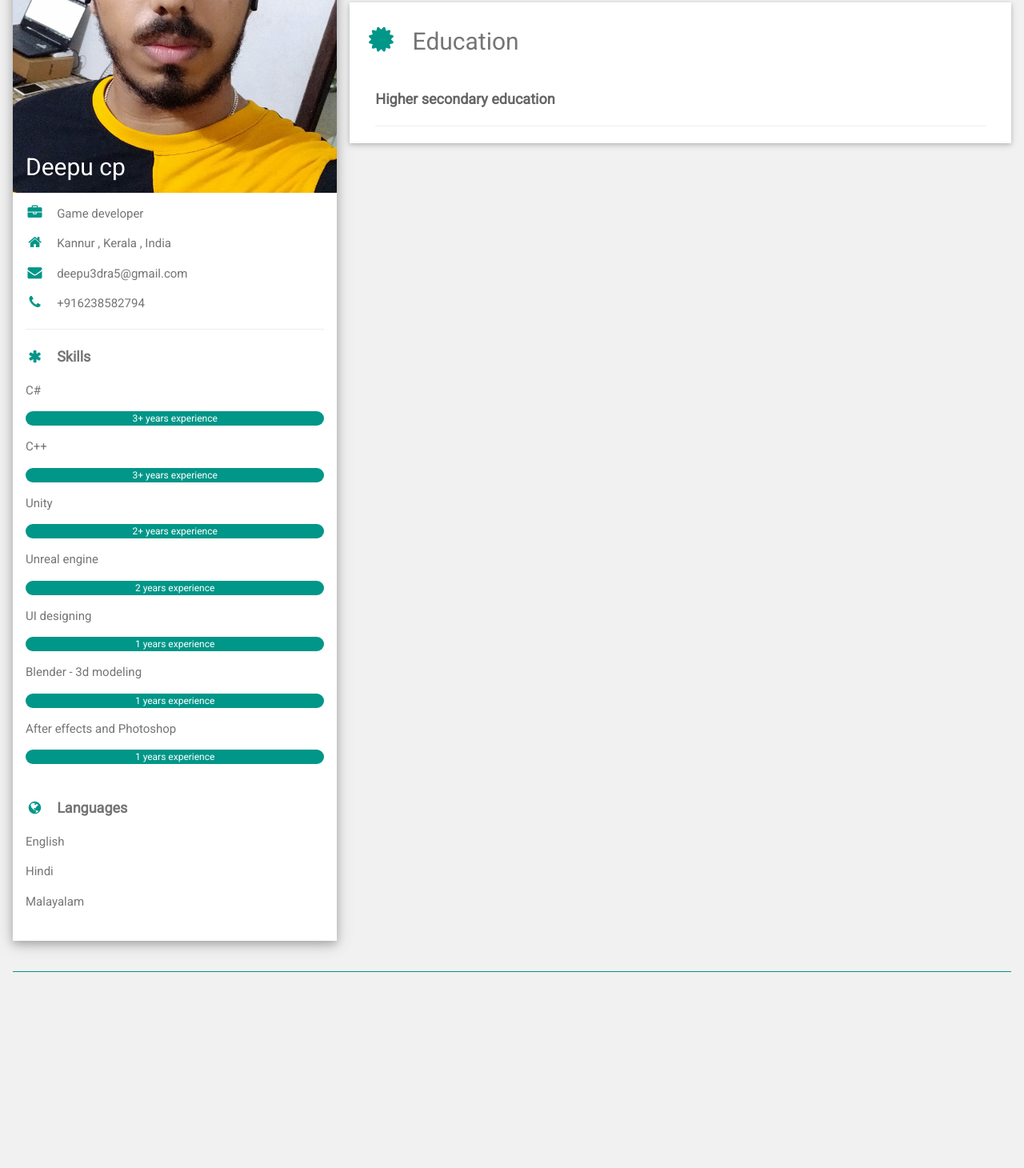
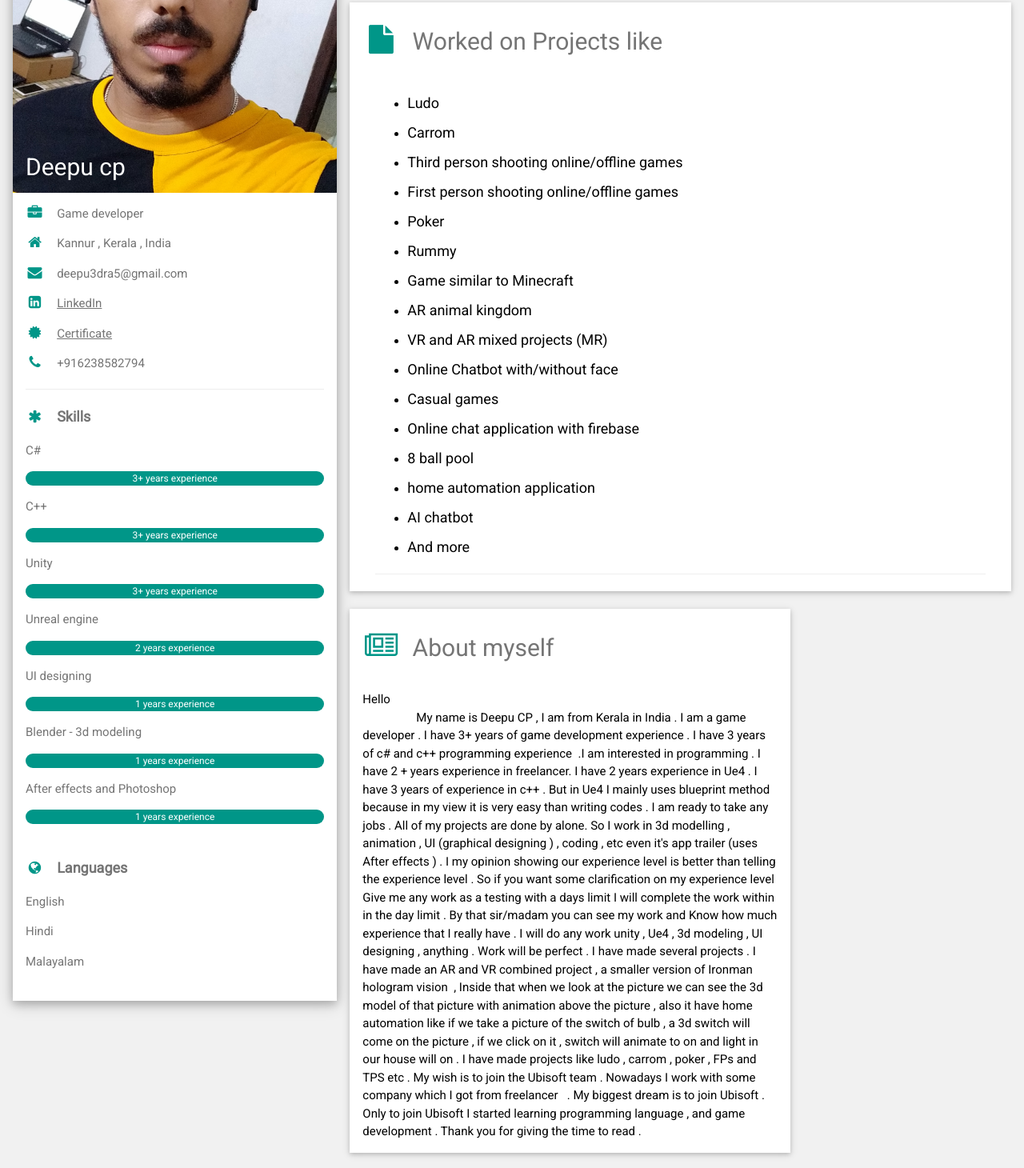
Before and after one commit to Hunterz-cyber/Hunterz-cyber.github.io, a plain HTML site: page index.html in a window 1280 px wide. Shown: the part 276-1736 px from the top of the page at 80% size. Before the commit the page ends 1491 px from the top, so only its background shows below. Drawn offline with nearby package versions, Linux system fonts and the light colour scheme.

Commit message:
Update index.html

```diff
--- a/index.html
+++ b/index.html
@@ -1,255 +1,186 @@
 <html>
-
 <title>Deepu cp online CV</title>
-
 <meta name="viewport" content="width=device-width, initial-scale=1">
-
 <link rel="stylesheet" href="https://www.w3schools.com/lib/w3.css">
-
 <link rel='stylesheet' href='https://fonts.googleapis.com/css?family=Roboto'>
-
 <link rel="stylesheet" href="https://cdnjs.cloudflare.com/ajax/libs/font-awesome/4.6.3/css/font-awesome.min.css">
-
 <style>
-
 html,body,h1,h2,h3,h4,h5,h6 {font-family: "Roboto", sans-serif}
-
 </style>
-
 <body class="w3-light-grey">
 
 <!-- Page Container -->
-
 <div class="w3-container w3-content w3-margin-top" style="max-width:1400px;">
 
   <!-- The Grid -->
-
   <div class="w3-row-padding" style="margin:0 -16px">
 
-
-
     <!-- Left Column -->
-
     <div class="w3-third">
 
-
-
       <div class="w3-white w3-text-grey w3-card-4">
-
         <div class="w3-display-container">
-
           <img src="https://hunterz-cyber.github.io/Img/IMG_20201119_135639.jpg"  style="width:100%" alt="Avatar">
-
           <div class="w3-display-bottomleft w3-container w3-text-black">
-
             <h2 style="color: white">Deepu cp</h2>
-
           </div>
-
         </div>
-
         <div class="w3-container">
-
           <p><i class="fa fa-briefcase fa-fw w3-margin-right w3-large w3-text-teal"></i>Game developer</p>
-
           <p><i class="fa fa-home fa-fw w3-margin-right w3-large w3-text-teal"></i>Kannur , Kerala , India</p>
-
           <p><i class="fa fa-envelope fa-fw w3-margin-right w3-large w3-text-teal"></i>deepu3dra5@gmail.com</p>
-
+          <p><i class="fa fa-linkedin-square fa-fw w3-margin-right w3-large w3-text-teal"></i><a href="https://www.linkedin.com/in/deepu-cp-203b2a1ba" >LinkedIn</a></p>
+          <p><i class="fa fa-certificate fa-fw w3-margin-right w3-large w3-text-teal"></i><a href="https://drive.google.com/folderview?id=1jawUKJ0T-AmWp-kx9lQn5M0eYpSW_GrF" >Certificate</a></p>
           <p><i class="fa fa-phone fa-fw w3-margin-right w3-large w3-text-teal"></i>+916238582794</p>
-
           <hr>
-
           <p class="w3-large"><b><i class="fa fa-asterisk fa-fw w3-margin-right w3-text-teal"></i>Skills</b></p>
-
           <p>C#</p>
-
           <div class="w3-progress-container w3-round-xlarge w3-small">
-
             <div class="w3-progressbar w3-round-xlarge w3-teal" style="width:100%">
-
               <div class="w3-center w3-text-white">3+ years experience</div>
-
             </div>
-
           </div>
-
           <p>C++</p>
-
           <div class="w3-progress-container w3-round-xlarge w3-small">
-
           <div class="w3-progressbar w3-round-xlarge w3-teal" style="width:100%">
-
           <div class="w3-center w3-text-white">3+ years experience</div>
-
           </div>
-
           </div>
-
           <p>Unity</p>
-
           <div class="w3-progress-container w3-round-xlarge w3-small">
-
             <div class="w3-progressbar w3-round-xlarge w3-teal" style="width:100%">
-
-              <div class="w3-center w3-text-white">2+ years experience</div>
-
+              <div class="w3-center w3-text-white">3+ years experience</div>
             </div>
-
           </div>
-
           <p>Unreal engine</p>
-
           <div class="w3-progress-container w3-round-xlarge w3-small">
-
             <div class="w3-progressbar w3-round-xlarge w3-teal" style="width:100%">
-
               <div class="w3-center w3-text-white">2 years experience</div>
-
             </div>
-
           </div>
-
                     <p>UI designing</p>
-
           <div class="w3-progress-container w3-round-xlarge w3-small">
-
             <div class="w3-progressbar w3-round-xlarge w3-teal" style="width:100%">
-
               <div class="w3-center w3-text-white">1 years experience</div>
-
             </div>
-
           </div>
-
           <p>Blender - 3d modeling</p>
-
           <div class="w3-progress-container w3-round-xlarge w3-small">
-
             <div class="w3-progressbar w3-round-xlarge w3-teal" style="width:100%">
-
               <div class="w3-center w3-text-white">1 years experience</div>
-
             </div>
-
           </div>
-
           <p>After effects and Photoshop</p>
-
           <div class="w3-progress-container w3-round-xlarge w3-small">
-
           <div class="w3-progressbar w3-round-xlarge w3-teal" style="width:100%">
-
           <div class="w3-center w3-text-white">1 years experience</div>
-
           </div>
-
           </div>
-
           <br>
 
           <p class="w3-large w3-text-theme"><b><i class="fa fa-globe fa-fw w3-margin-right w3-text-teal"></i>Languages</b></p>
-
           <p>English</p>
-
           <div class="w3-progress-container w3-round-xlarge">
-
             <div class="w3-progressbar w3-round-xlarge w3-teal" style="width:100%"></div>
-
           </div>
-
           <p>Hindi</p>
-
           <div class="w3-progress-container w3-round-xlarge">
-
             <div class="w3-progressbar w3-round-xlarge w3-teal" style="width:100%"></div>
-
           </div>
-
 <p>Malayalam</p>
-
           <div class="w3-progress-container w3-round-xlarge">
-
             <div class="w3-progressbar w3-round-xlarge w3-teal" style="width:100%"></div>
-
           </div>
-
           <br>
-
         </div>
-
       </div><br>
 
     <!-- End Left Column -->
-
     </div>
 
     <!-- Right Column -->
-
     <div class="w3-twothird">
 
+      <div class="w3-container w3-card-2 w3-white w3-margin-bottom">
+        <h2 class="w3-text-grey w3-padding-16"><i class="fa fa-suitcase fa-fw w3-margin-right w3-xxlarge w3-text-teal"></i>Work Experience</h2>
+        <div class="w3-container">
+          <h5 class="w3-opacity"><b>Game development | Freelancer</b></h5>
+          <h6 class="w3-text-teal"><i class="fa fa-calendar fa-fw w3-margin-right"></i>Dec 2018 - <span class="w3-tag w3-teal w3-round">CURRENT</span></h6>
+          <p>I have worked with so many company in freelancer and all were satisfied</p>
+          <hr>
+        </div>
+      </div>
 
-
-      <div class="w3-container w3-card-2 w3-white w3-margin-bottom">
-
-        <h2 class="w3-text-grey w3-padding-16"><i class="fa fa-suitcase fa-fw w3-margin-right w3-xxlarge w3-text-teal"></i>Work Experience</h2>
-
+      <div class="w3-container w3-card-2 w3-white">
+        <h2 class="w3-text-grey w3-padding-16"><i class="fa fa-file fa-fw w3-margin-right w3-xxlarge w3-text-teal"></i>Worked on Projects like</h2>
         <div class="w3-container">
-
-          <h5 class="w3-opacity"><b>Game development | Freelancer</b></h5>
-
-          <h6 class="w3-text-teal"><i class="fa fa-calendar fa-fw w3-margin-right"></i>Dec 2018 - <span class="w3-tag w3-teal w3-round">CURRENT</span></h6>
-
-          <p>I have worked with so many company in freelancer and all were satisfied</p>
-
+          <ul>
+          <li><h5>Ludo</h5></li>
+          <li><h5>Carrom</h5></li>
+          <li><h5>Third person shooting online/offline games</h5></li>
+          <li><h5>First person shooting online/offline games</h5></li>
+          <li><h5>Poker</h5></li>
+          <li><h5>Rummy</h5></li>
+          <li><h5>Game similar to Minecraft</h5></li>
+          <li><h5>AR animal kingdom</h5></li>
+          <li><h5>VR and AR mixed projects (MR)</h5></li>
+          <li><h5>Online Chatbot with/without face</h5></li>
+          <li><h5>Casual games</h5></li>
+          <li><h5>Online chat application with firebase</h5></li>
+          <li><h5>8 ball pool</h5></li>
+          <li><h5>home automation application</h5></li>
+          <li><h5>AI chatbot</h5></li>
+          <li><h5>And more</h5></li>
+          </ul>
+          <h6 class="w3-text-teal"></h6>
+          <p></p>
           <hr>
-
-        </div>
 
       </div>
 
-      <div class="w3-container w3-card-2 w3-white">
+      </div>
+      <br>
+      <div class="w3-twothird">
 
-        <h2 class="w3-text-grey w3-padding-16"><i class="fa fa-certificate fa-fw w3-margin-right w3-xxlarge w3-text-teal"></i>Education</h2>
+      <div class="w3-container w3-card-2 w3-white w3-margin-bottom">
+      <h2 class="w3-text-grey w3-padding-16"><i class="fa fa-newspaper-o fa-fw w3-margin-right w3-xxlarge w3-text-teal"></i>About myself</h2>
 
-        <div class="w3-container">
+      <p>
+      Hello
+      <br>
+      My name is Deepu CP , I am from Kerala in India . I am a game developer . I have 3+ years of game development experience . I have 3 years of c# and c++  programming experience   .I  am interested in programming . I have 2 + years experience in freelancer.
 
-          <h5 class="w3-opacity"><b>Higher secondary education</b></h5>
+      I have 2 years experience in Ue4 . I have 3 years of experience in c++ . But in Ue4 I mainly uses blueprint method because in my view it is very easy than writing codes . I am ready to take any jobs   .  All of my projects are done by alone.  So I work in 3d modelling , animation  , UI (graphical designing ) , coding , etc even it's app trailer (uses After effects ) .
+      I my opinion showing our experience level is better than telling the experience level .
+      So
+      if you want some clarification on my experience level
+      Give me any work as a testing  with a days limit
+      I will complete the work within in the day limit .
+      By that sir/madam  you can see my work  and Know how much experience that I really have .
+      I will do any work unity , Ue4 , 3d modeling , UI designing , anything . Work will be perfect .
 
-          <h6 class="w3-text-teal"></h6>
-
-          <p></p>
-
-          <hr>
+      I have made several projects . I have made an AR and VR combined project , a smaller version of Ironman hologram vision  , Inside that when we look at the picture we can see the 3d model of that picture with animation above the picture , also it have home automation like if we take a picture of the switch of bulb , a 3d switch will come on the picture , if we click on it , switch will animate to on and light in our house will on . I have made projects like ludo , carrom , poker , FPs and TPS etc  . My wish is to join the Ubisoft team . Nowadays I work with some company which I got from freelancer   .
+      My biggest dream is to join Ubisoft . Only to join Ubisoft I started learning programming language , and game development .
+      Thank you for giving the time to read .
 
 
-
+      </p>
+      </div>
       </div>
 
+
     <!-- End Right Column -->
-
     </div>
 
-
-
   <!-- End Grid -->
-
   </div>
 
-
-
   <!-- End Page Container -->
-
+ </div>
 </div>
-
 <footer class="w3-container w3-teal w3-center w3-margin-top">
-
-
 
   </footer>
 
-
-
 </body>
-
 </html>
```
